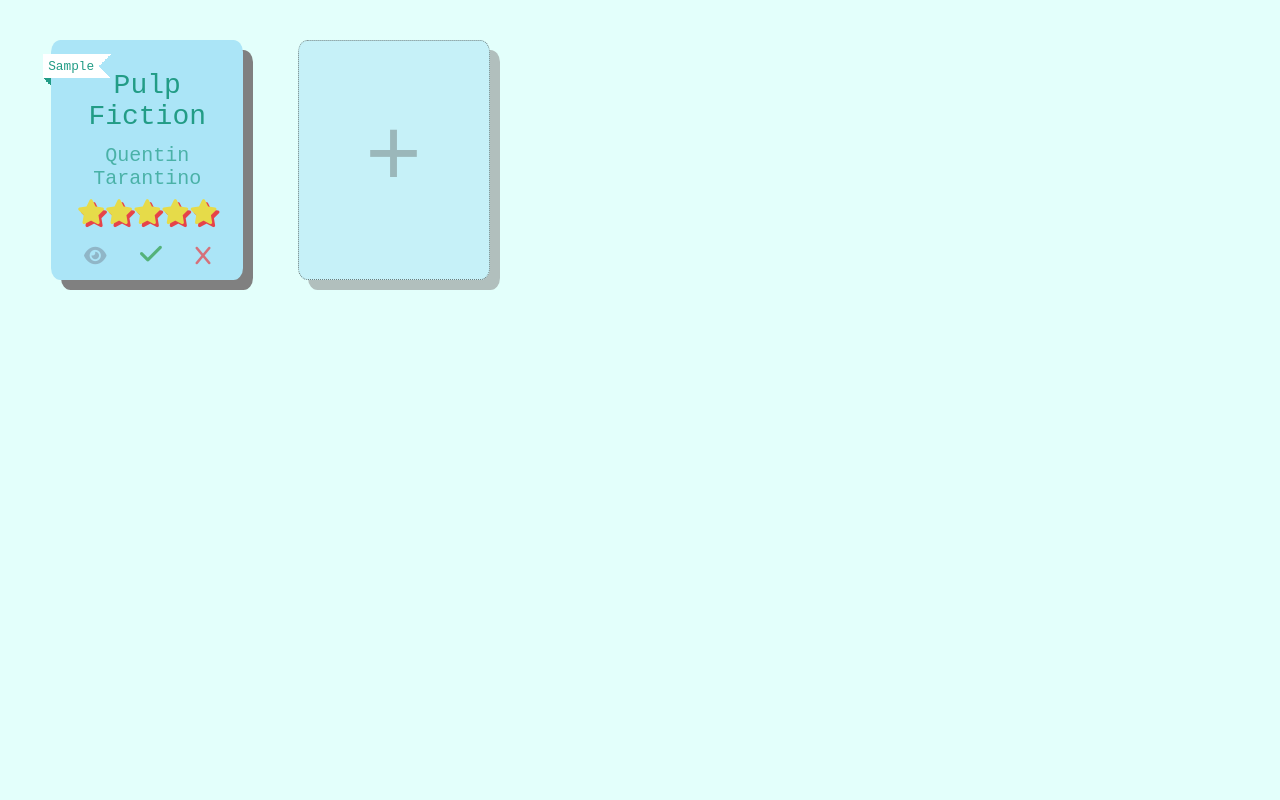
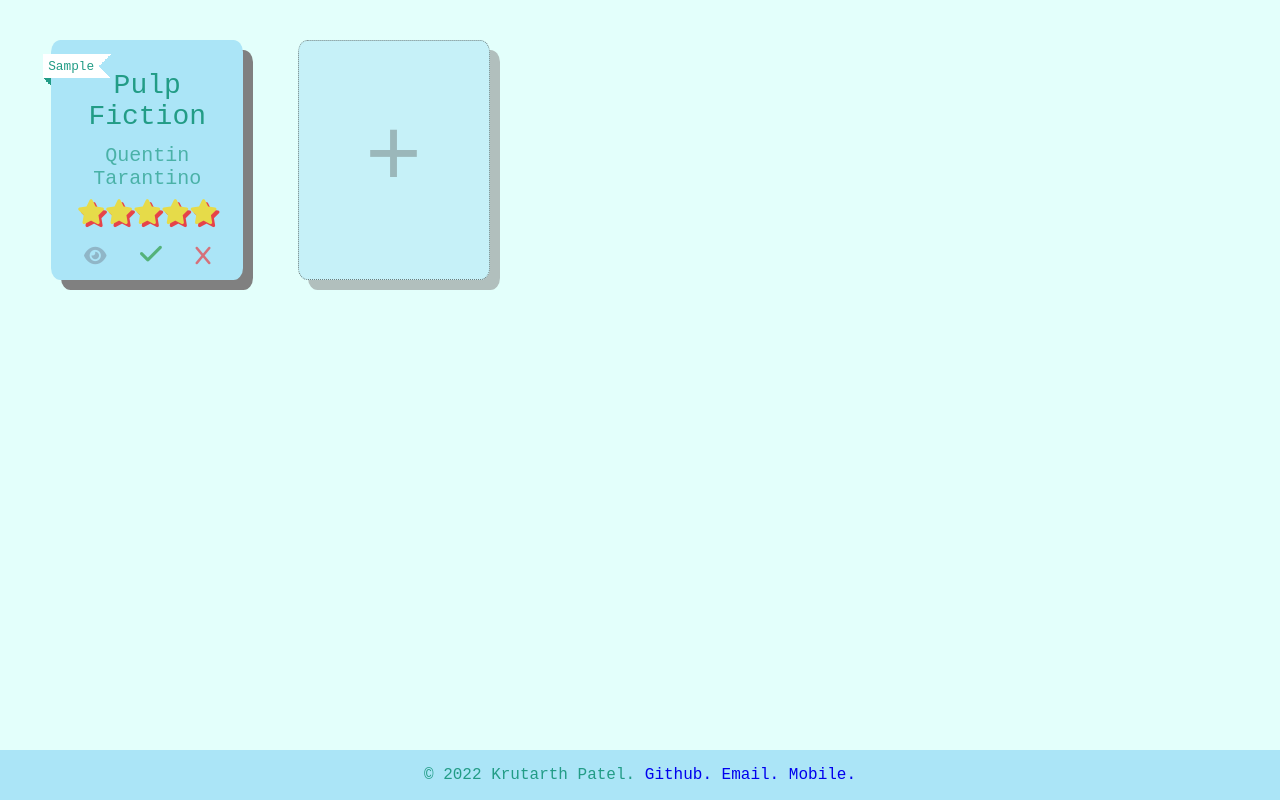
Before and after one commit to kpatel7c8/makeMyList, a plain HTML site: page index.html in a window 1280 px wide. Drawn offline with Linux system fonts and the light colour scheme.

Commit message:
add footer

```diff
--- a/index.html
+++ b/index.html
@@ -36,5 +36,8 @@
 			<div class="button">+</div>
 		</div>
 	</div>
+	<footer>
+		<p>&copy 2022 Krutarth Patel. <a href="https://github.com/kpatel7c8?tab=repositories">Github.</a> <a href="mailto:kpatel7c8@gmail.">Email.</a> <a href="tel:+12247890211">Mobile.</a></p>
+</footer>
 </body>
 </html>
--- a/style.css
+++ b/style.css
@@ -1,5 +1,6 @@
 body {
   background-color: #e3fffb;
+  font-family: monospace;
 }
 
 #container {
@@ -76,7 +77,6 @@ body {
   width: 12rem;
   border-radius: 5%;
   background-color: rgb(211, 12, 12);
-  font-family: monospace;
   padding: 1rem;
   font-size: 1.25rem;
   text-align: center;
@@ -105,7 +105,6 @@ body {
   border-radius: 5%;
   color: #229c86;
   background-color: #abe5f7;
-  font-family: monospace;
   padding: 1rem;
   font-size: 1.25rem;
   text-align: center;
@@ -124,7 +123,6 @@ body {
   border-radius: 5%;
   color: #229c86;
   background-color: #abe5f7;
-  font-family: monospace;
   padding: 1rem;
   font-size: 1.25rem;
   text-align: center;
@@ -186,7 +184,6 @@ body {
 input, textarea {
   border: 2px dotted gray;
   background-color: #abe5f7;
-  font-family: monospace;
   text-align: center;
   border-radius: 5px;
 }
@@ -199,3 +196,20 @@ textarea:nth-child(2), input {
   color: gold;
   text-shadow: 3px 3px red;
 }
+
+footer {
+  display: flex;
+  position: fixed;
+  bottom: 0;
+  left: 0;
+  width: 100vw;
+  color: #229c86;
+  background-color: #abe5f7;
+  justify-content: center;
+  font-size: 1rem;
+}
+
+a {
+  text-decoration: none;
+  text-decoration-color: none;
+}
```
